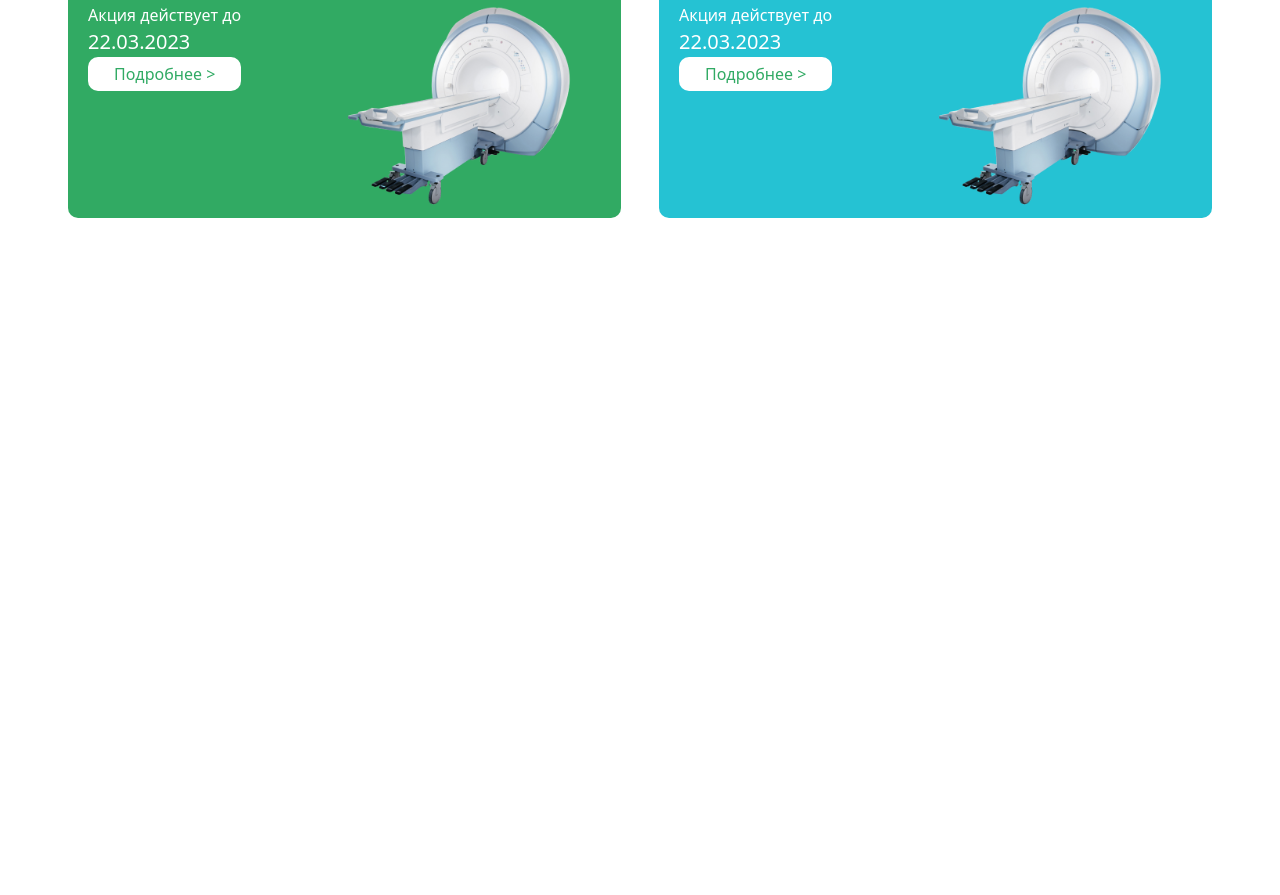
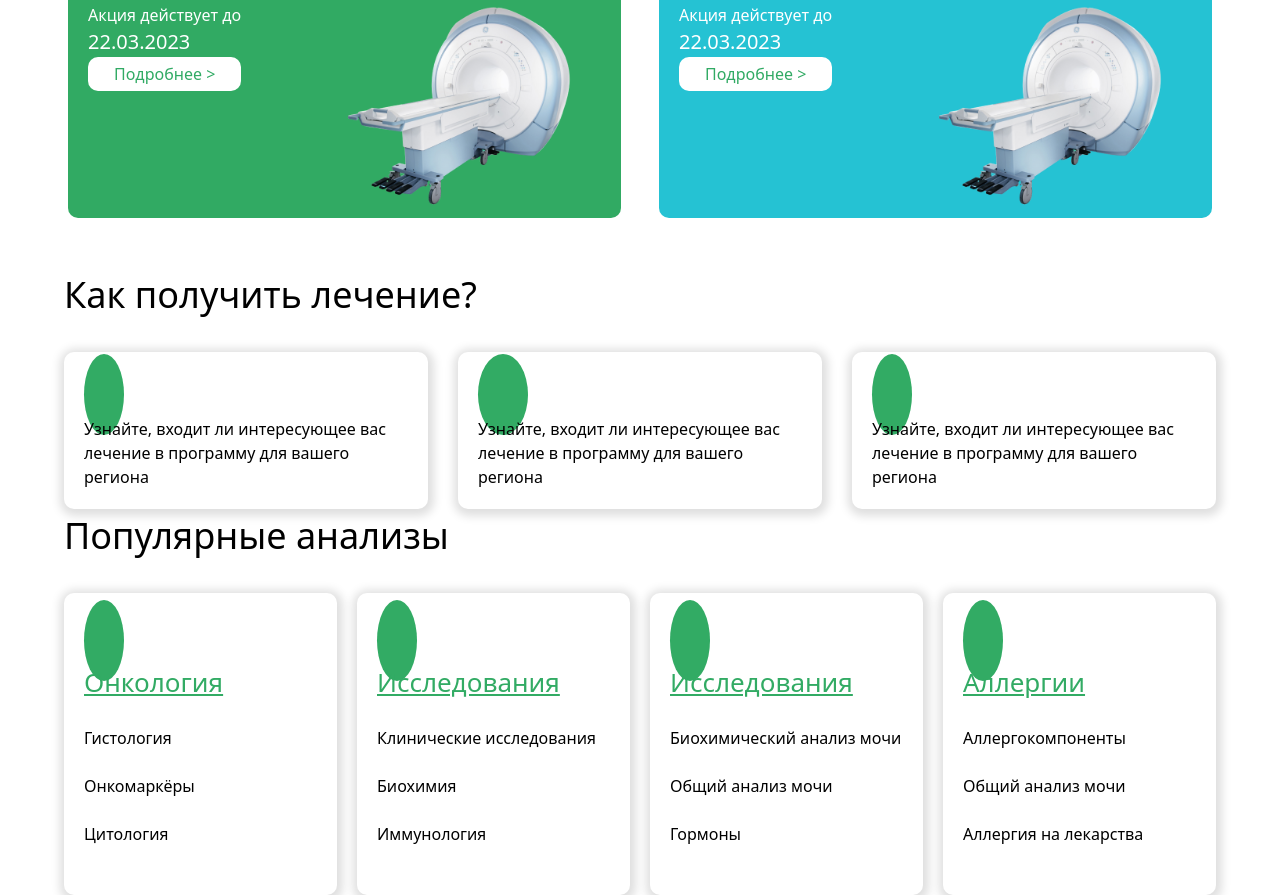
Before and after one commit to NuriddinJamshed/exam, a website: page src/index.html in a window 1280 px wide. Shown: the part 489-1384 px from the top of the page. Before the commit the page ends 800 px from the top, so only its background shows below. Drawn offline with nearby package versions, Linux system fonts and the light colour scheme; files that its build step writes are made by us from their sources.

Commit message:
main and section 2 added

```diff
--- a/src/index.html
+++ b/src/index.html
@@ -34,7 +34,7 @@
         <p>Главная > <samp class="text-[18px] text-900">Анализы</samp></p>
         <h1 class="text-[40px] text-900">Анализы</h1>
         <section class="flex flex-col md:flex-row gap-[30px]">
-            <div class="bg-[#31AA63] rounded-[10px] py-[10px] px-[20px] w-[90%] m-auto place-items-start text-white grid-rows-2 grid grid-cols-2 gap-[30px] md:w-[48%]">
+            <div class="bg-[#31AA63] rounded-[10px] py-[10px] px-[20px] w-[100%] m-auto place-items-start text-white grid-rows-2 grid grid-cols-2 gap-[30px] md:w-[48%]">
                 <div class="grid row-start-1 row-end-2 col-start-1 col-end-4">
                     <h1 class="text-[30px]">Скидка -20% на МРТ</h1>
                     <p>
@@ -48,7 +48,7 @@
                 </div>
                 <img class="grid row-start-2 row-end-3 col-start-2 col-end-4 w-[90%]" src="img/image 4.png" alt="">
             </div>
-            <div class="bg-[#25C2D3] rounded-[10px] py-[10px] px-[20px] w-[90%] m-auto place-items-start text-white grid-rows-2 grid grid-cols-2 gap-[30px] md:w-[48%]">
+            <div class="bg-[#25C2D3] rounded-[10px] py-[10px] px-[20px] w-[100%] m-auto place-items-start text-white grid-rows-2 grid grid-cols-2 gap-[30px] md:w-[48%]">
                 <div class="grid row-start-1 row-end-2 col-start-1 col-end-4">
                     <h1 class="text-[30px]">Скидка -20% на МРТ</h1>
                     <p>
@@ -64,5 +64,63 @@
             </div>
         </section>
     </header>
+    <main>
+        <section class="w-[90%] m-auto mt-[50px]">
+            <h1 class="text-[36px]">Как получить лечение?</h1>
+            <div class="flex flex-col gap-[30px] md:flex-row">
+                <div class="w-[100%] m-auto rounded-[10px] shadow-gray-300 border-gray-100 mt-[30px] px-[20px] py-[20px]" style="box-shadow: 1px 2px 10px 5px #dfdfdf;">
+                    <i class="fa-solid fa-magnifying-glass bg-[#32AB64] text-[30px] text-white py-[20px] px-[20px] rounded-[50%] mb-[20px]"></i>
+                    <p>Узнайте, входит ли интересующее вас лечение в программу для вашего региона</p>
+                </div>
+                <div class="w-[100%] m-auto rounded-[10px] shadow-gray-300 border-gray-100 mt-[30px] px-[20px] py-[20px]" style="box-shadow: 1px 2px 10px 5px #dfdfdf;">
+                    <i class="fa-regular fa-file bg-[#32AB64] text-[30px] text-white py-[20px] px-[25px] rounded-[50%] mb-[20px]"></i>
+                    <p>Узнайте, входит ли интересующее вас лечение в программу для вашего региона</p>
+                </div>
+                <div class="w-[100%] m-auto rounded-[10px] shadow-gray-300 border-gray-100 mt-[30px] px-[20px] py-[20px]" style="box-shadow: 1px 2px 10px 5px #dfdfdf;">
+                    <i class="fa-solid fa-phone bg-[#32AB64] text-[30px] text-white py-[20px] px-[20px] rounded-[50%] mb-[20px]"></i>
+                    <p>Узнайте, входит ли интересующее вас лечение в программу для вашего региона</p>
+                </div>
+            </div>
+            <h1 class="text-[36px]">Популярные анализы</h1>
+            <div class="flex flex-col gap-[20px] md:flex-row">
+                <div class="w-[100%] m-auto rounded-[10px] shadow-gray-300 border-gray-100 mt-[30px] px-[20px] py-[25px]" style="box-shadow: 1px 2px 10px 5px #dfdfdf;">
+                    <i class="fa-regular fa-hospital bg-[#32AB64] text-[30px] text-white py-[20px] px-[20px] rounded-[50%] mb-[20px]"></i>
+                    <ul>
+                        <li class="text-[26px] underline text-[#32AB64]">Онкология</li><br>
+                        <li>Гистология</li><br>
+                        <li>Онкомаркёры</li><br>
+                        <li>Цитология</li><br>
+                    </ul>
+                </div>
+                <div class="w-[100%] m-auto rounded-[10px] shadow-gray-300 border-gray-100 mt-[30px] px-[20px] py-[25px]" style="box-shadow: 1px 2px 10px 5px #dfdfdf;">
+                    <i class="fa-solid fa-droplet bg-[#32AB64] text-[30px] text-white py-[20px] px-[20px] rounded-[50%] mb-[20px]"></i>
+                    <ul>
+                        <li class="text-[26px] underline text-[#32AB64]">Исследования </li><br>
+                        <li>Клинические исследования</li><br>
+                        <li>Биохимия</li><br>
+                        <li>Иммунология</li><br>
+                    </ul>
+                </div>
+                <div class="w-[100%] m-auto rounded-[10px] shadow-gray-300 border-gray-100 mt-[30px] px-[20px] py-[25px]" style="box-shadow: 1px 2px 10px 5px #dfdfdf;">
+                    <i class="fa-solid fa-fill-drip bg-[#32AB64] text-[30px] text-white py-[20px] px-[20px] rounded-[50%] mb-[20px]"></i>
+                    <ul>
+                        <li class="text-[26px] underline text-[#32AB64]">Исследования</li><br>
+                        <li>Биохимический анализ мочи</li><br>
+                        <li>Общий анализ мочи</li><br>
+                        <li>Гормоны</li><br>
+                    </ul>
+                </div>
+                <div class="w-[100%] m-auto rounded-[10px] shadow-gray-300 border-gray-100 mt-[30px] px-[20px] py-[25px]" style="box-shadow: 1px 2px 10px 5px #dfdfdf;">
+                    <i class="fa-solid fa-hands-bubbles bg-[#32AB64] text-[30px] text-white py-[20px] px-[20px] rounded-[50%] mb-[20px]"></i>
+                    <ul>
+                        <li class="text-[26px] underline text-[#32AB64]">Аллергии </li><br>
+                        <li>Аллергокомпоненты</li><br>
+                        <li>Общий анализ мочи</li><br>
+                        <li>Аллергия на лекарства</li><br>
+                    </ul>
+                </div>
+            </div>
+        </section>
+    </main>
 </body>
 </html>
```
Also changed, not shown: src/output.css.
